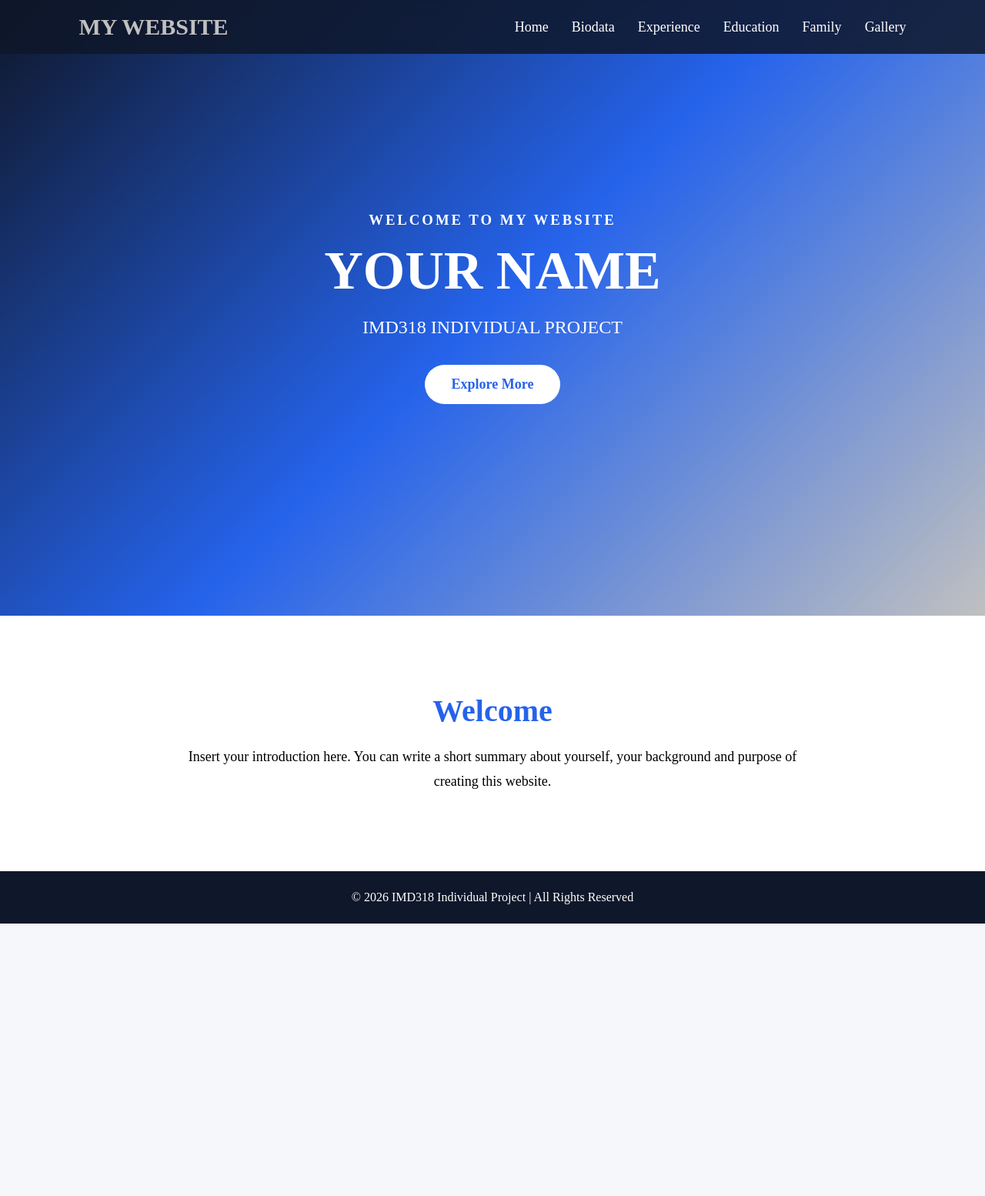
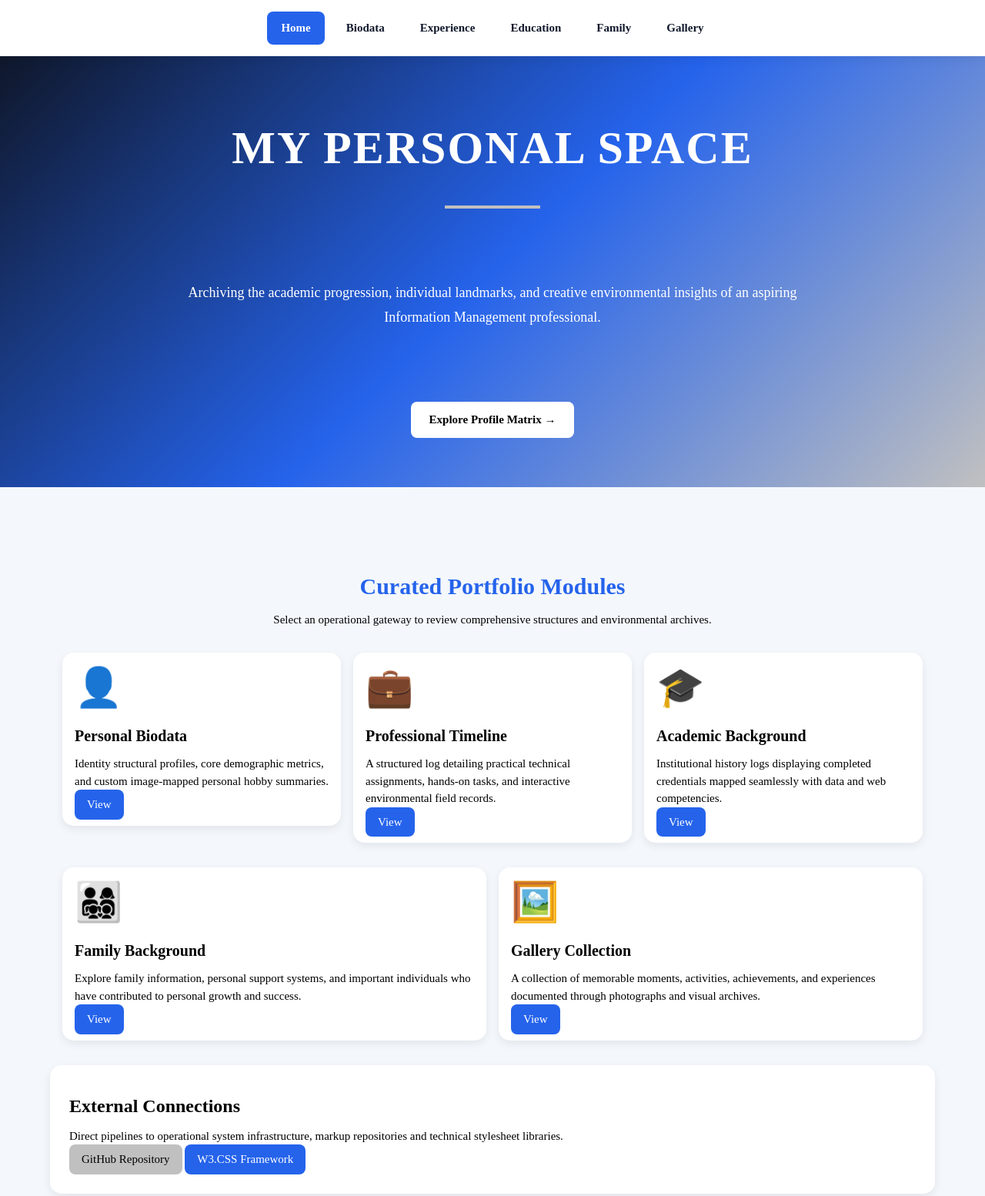
Before and after one commit to shahilaaisyah-arch/imd, a plain HTML site: page index.html in a window 1280 px wide. Shown: the top 1554 px of the page at 77% size. Before the commit the page ends 1200 px from the top, so only its background shows below. Drawn offline with nearby package versions, Linux system fonts and the light colour scheme.

Commit message:
Refactor HTML structure and styling for clarity

```diff
--- a/index.html
+++ b/index.html
@@ -1,10 +1,11 @@
 <!DOCTYPE html>
 <html lang="en">
 <head>
+<title>Home | IMD318 Personal Digital Space</title>
 <meta charset="UTF-8">
-<meta name="viewport" content="width=device-width, initial-scale=1.0">
+<meta name="viewport" content="width=device-width, initial-scale=1">
 
-<title>My Personal Website</title>
+<link rel="stylesheet" href="https://www.w3schools.com/w3css/4/w3.css">
 
 <style>
 
@@ -12,124 +13,145 @@
     margin:0;
     padding:0;
     box-sizing:border-box;
+}
+
+body,h1,h2,h3,h4,h5,h6{
     font-family:"Times New Roman", serif;
-    scroll-behavior:smooth;
 }
 
 body{
-    background:#f5f7fa;
+    background:#F4F8FC;
+    margin:0;
 }
 
 /* NAVIGATION */
 
-nav{
-    position:fixed;
+.w3-bar{
+    background:white !important;
+    box-shadow:0 2px 15px rgba(0,0,0,0.08);
+    padding:15px;
+    position:sticky;
     top:0;
-    width:100%;
-    padding:18px 8%;
-    display:flex;
-    justify-content:space-between;
-    align-items:center;
-    background:rgba(15,23,42,0.85);
-    backdrop-filter:blur(10px);
-    z-index:1000;
+    z-index:999;
 }
 
-.logo{
-    color:silver;
-    font-size:30px;
+.menu-toggle{
+    display:none;
+    font-size:24px;
     font-weight:bold;
+    cursor:pointer;
+    color:#2563EB;
 }
 
-nav ul{
+.nav-links{
     display:flex;
-    list-style:none;
+    justify-content:center;
+    align-items:center;
+    gap:10px;
 }
 
-nav ul li{
-    margin-left:30px;
-}
-
-nav ul li a{
+.nav-links a{
     text-decoration:none;
-    color:white;
-    font-size:18px;
+    color:#0F172A;
+    font-weight:bold;
+    padding:10px 18px;
+    border-radius:8px;
     transition:0.3s;
 }
 
-nav ul li a:hover{
-    color:silver;
+.nav-links a:hover{
+    background:#EAF2FF;
+    color:#2563EB;
 }
 
-/* HERO SECTION */
+.active-nav{
+    background:#2563EB;
+    color:white !important;
+}
+
+/* HERO */
 
 .hero{
-    height:100vh;
     background:linear-gradient(
         135deg,
         #0F172A,
         #2563EB,
         #C0C0C0
     );
-
+    color:white;
+    min-height:70vh;
     display:flex;
+    flex-direction:column;
     justify-content:center;
     align-items:center;
-    text-align:center;
-    color:white;
-    padding:20px;
 }
 
-.hero-content h3{
-    letter-spacing:3px;
-    margin-bottom:15px;
+.hero h1{
+    font-size:60px;
+    letter-spacing:2px;
 }
 
-.hero-content h1{
-    font-size:70px;
-    margin-bottom:20px;
-}
-
-.hero-content p{
-    font-size:24px;
-    margin-bottom:35px;
-}
-
-.btn{
-    display:inline-block;
-    text-decoration:none;
-    background:white;
-    color:#2563EB;
-    padding:15px 35px;
-    border-radius:30px;
-    font-size:18px;
-    font-weight:bold;
-    transition:0.3s;
-}
-
-.btn:hover{
-    transform:translateY(-5px);
-}
-
-/* HOME CONTENT */
-
-.home-content{
-    padding:100px 10%;
-    text-align:center;
-    background:white;
-}
-
-.home-content h2{
-    color:#2563EB;
-    font-size:40px;
-    margin-bottom:20px;
-}
-
-.home-content p{
+.hero p{
     max-width:800px;
     margin:auto;
     line-height:1.8;
-    font-size:18px;
+}
+
+.hero .w3-button{
+    margin-top:20px;
+    font-weight:bold;
+}
+
+/* SECTION */
+
+.section-title{
+    color:#2563EB;
+}
+
+/* CARDS */
+
+.w3-card{
+    border-radius:15px;
+    transition:0.3s;
+    height:100%;
+    box-shadow:0 4px 12px rgba(0,0,0,0.08);
+}
+
+.w3-card:hover{
+    transform:translateY(-8px);
+    box-shadow:0 10px 25px rgba(37,99,235,0.25);
+}
+
+.card-icon{
+    font-size:50px;
+    margin-bottom:10px;
+}
+
+/* BUTTON */
+
+.blue-btn{
+    background:#2563EB !important;
+    color:white !important;
+    border-radius:8px;
+}
+
+.blue-btn:hover{
+    background:#1D4ED8 !important;
+}
+
+.silver-btn{
+    background:#C0C0C0 !important;
+    color:black !important;
+    border-radius:8px;
+}
+
+/* EXTERNAL CONNECTION */
+
+.external-box{
+    background:white;
+    border-radius:15px;
+    padding:25px;
+    box-shadow:0 4px 12px rgba(0,0,0,0.08);
 }
 
 /* FOOTER */
@@ -137,38 +159,38 @@ nav ul li a:hover{
 footer{
     background:#0F172A;
     color:white;
-    text-align:center;
-    padding:25px;
 }
 
-footer p{
-    font-size:16px;
+footer hr{
+    border:1px solid silver;
 }
 
 /* MOBILE */
 
 @media(max-width:768px){
 
-nav{
-    flex-direction:column;
+    .menu-toggle{
+        display:block;
     }
 
-nav ul{
-    flex-wrap:wrap;
-    justify-content:center;
-    margin-top:10px;
+    .nav-links{
+        display:none;
+        flex-direction:column;
+        margin-top:15px;
+        gap:5px;
     }
 
-nav ul li{
-    margin:8px;
+    .nav-links.active{
+        display:flex;
     }
 
-.hero-content h1{
-    font-size:45px;
+    .nav-links a{
+        width:100%;
+        text-align:center;
     }
 
-.hero-content p{
-    font-size:18px;
+    .hero h1{
+        font-size:40px;
     }
 
 }
@@ -178,66 +200,263 @@ nav ul li{
 
 <body>
 
-<!-- NAVIGATION -->
+<div class="w3-bar">
 
-<nav>
-
-<div class="logo">
-MY WEBSITE
+    <div class="menu-toggle" onclick="toggleMenu()">
+        ☰ Menu
     </div>
 
-<ul>
-<li><a href="#">Home</a></li>
-<li><a href="#">Biodata</a></li>
-<li><a href="#">Experience</a></li>
-<li><a href="#">Education</a></li>
-<li><a href="#">Family</a></li>
-<li><a href="#">Gallery</a></li>
-</ul>
+    <div class="nav-links" id="navLinks">
 
-</nav>
-
-<!-- HERO -->
-
-<section class="hero">
-
-<div class="hero-content">
-
-<h3>WELCOME TO MY WEBSITE</h3>
-
-<h1>YOUR NAME</h1>
-
-<p>IMD318 INDIVIDUAL PROJECT</p>
-
-<a href="#" class="btn">Explore More</a>
+        <a href="index.html" class="active-nav">Home</a>
+        <a href="biodata.html">Biodata</a>
+        <a href="experience.html">Experience</a>
+        <a href="education.html">Education</a>
+        <a href="family.html">Family</a>
+        <a href="gallery.html">Gallery</a>
 
     </div>
 
-</section>
+</div>
 
-<!-- HOME CONTENT -->
+<header class="w3-container hero w3-center w3-padding-64">
 
-<section class="home-content">
+    <h1><b>MY PERSONAL SPACE</b></h1>
 
-<h2>Welcome</h2>
+    <hr style="width:120px;border:2px solid silver">
+
+    <p class="w3-large">
+        Archiving the academic progression, individual landmarks,
+        and creative environmental insights of an aspiring
+        Information Management professional.
+    </p>
+
+    <a href="biodata.html"
+       class="w3-button w3-white w3-round-large w3-padding-large">
+       Explore Profile Matrix →
+    </a>
+
+</header>
+
+<!-- CONTENT -->
+    <div class="w3-content w3-padding-64" style="max-width:1150px">
+
+    <div class="w3-center w3-padding-32">
+
+        <h2 class="section-title">
+            <b>Curated Portfolio Modules</b>
+        </h2>
 
         <p>
-Insert your introduction here.
-You can write a short summary about yourself,
-your background and purpose of creating this website.
+            Select an operational gateway to review comprehensive
+            structures and environmental archives.
         </p>
 
-</section>
+    </div>
 
+    <div class="w3-row-padding">
+
+        <!-- Biodata -->
+
+        <div class="w3-third w3-margin-bottom">
+
+            <div class="w3-card w3-white w3-padding">
+
+                <div class="card-icon">👤</div>
+
+                <h4><b>Personal Biodata</b></h4>
+
+                <p>
+                    Identity structural profiles, core demographic
+                    metrics, and custom image-mapped personal hobby
+                    summaries.
+                </p>
+
+                <a href="biodata.html"
+                   class="w3-button blue-btn">
+                   View
+                </a>
+
+            </div>
+
+        </div>
+
+        <!-- Experience -->
+
+        <div class="w3-third w3-margin-bottom">
+
+            <div class="w3-card w3-white w3-padding">
+
+                <div class="card-icon">💼</div>
+
+                <h4><b>Professional Timeline</b></h4>
+
+                <p>
+                    A structured log detailing practical technical
+                    assignments, hands-on tasks, and interactive
+                    environmental field records.
+                </p>
+
+                <a href="experience.html"
+                   class="w3-button blue-btn">
+                   View
+                </a>
+
+            </div>
+
+        </div>
+
+        <!-- Education -->
+
+        <div class="w3-third w3-margin-bottom">
+
+            <div class="w3-card w3-white w3-padding">
+
+                <div class="card-icon">🎓</div>
+
+                <h4><b>Academic Background</b></h4>
+
+                <p>
+                    Institutional history logs displaying completed
+                    credentials mapped seamlessly with data and web
+                    competencies.
+                </p>
+
+                <a href="education.html"
+                   class="w3-button blue-btn">
+                   View
+                </a>
+
+            </div>
+
+        </div>
+
+    </div>
+
+    <!-- SECOND ROW -->
+
+    <div class="w3-row-padding w3-margin-top">
+
+        <!-- Family -->
+
+        <div class="w3-half w3-margin-bottom">
+
+            <div class="w3-card w3-white w3-padding">
+
+                <div class="card-icon">👨‍👩‍👧‍👦</div>
+
+                <h4><b>Family Background</b></h4>
+
+                <p>
+                    Explore family information, personal support
+                    systems, and important individuals who have
+                    contributed to personal growth and success.
+                </p>
+
+                <a href="family.html"
+                   class="w3-button blue-btn">
+                   View
+                </a>
+
+            </div>
+
+        </div>
+
+        <!-- Gallery -->
+
+        <div class="w3-half w3-margin-bottom">
+
+            <div class="w3-card w3-white w3-padding">
+
+                <div class="card-icon">🖼️</div>
+
+                <h4><b>Gallery Collection</b></h4>
+
+                <p>
+                    A collection of memorable moments, activities,
+                    achievements, and experiences documented through
+                    photographs and visual archives.
+                </p>
+
+                <a href="gallery.html"
+                   class="w3-button blue-btn">
+                   View
+                </a>
+
+            </div>
+
+        </div>
+
+    </div>
+
+    <!-- EXTERNAL CONNECTIONS -->
+
+    <div class="external-box w3-margin-top">
+
+        <h3><b>External Connections</b></h3>
+
+        <p>
+            Direct pipelines to operational system infrastructure,
+            markup repositories and technical stylesheet libraries.
+        </p>
+
+        <a href="https://github.com/"
+           target="_blank"
+           class="w3-button silver-btn">
+           GitHub Repository
+        </a>
+
+        <a href="https://www.w3schools.com/w3css/"
+           target="_blank"
+           class="w3-button blue-btn">
+           W3.CSS Framework
+        </a>
+
+    </div>
+
+</div>
+
+<div class="w3-center w3-padding-32">
+
+    <img src="image/levi.gif"
+         alt="Animation"
+         style="max-width:170px">
+
+</div>
 <!-- FOOTER -->
 
-<footer>
+<footer class="w3-container w3-center w3-padding-32">
 
     <p>
-© 2026 IMD318 Individual Project | All Rights Reserved
+        <b>Statement of Responsibility:</b><br><br>
+
+        This website is designed and maintained wholly by
+        <b>NUUR SHAHILA AISYAH</b>
+        (ID: <b>2024991167</b>)
+        for fulfillment of the IMD318 coursework requirement.
+    </p>
+
+    <p class="w3-small w3-margin-top">
+        Created: June 2026 |
+        Last Updated: June 2026
+    </p>
+
+    <hr>
+
+    <p>
+        © 2026 IMD318 Personal Digital Space
     </p>
 
 </footer>
 
+<script>
+
+function toggleMenu(){
+    document.getElementById("navLinks")
+    .classList.toggle("active");
+}
+
+</script>
+
 </body>
 </html>
```
Lines whose indentation alone changed are shown as unchanged.
